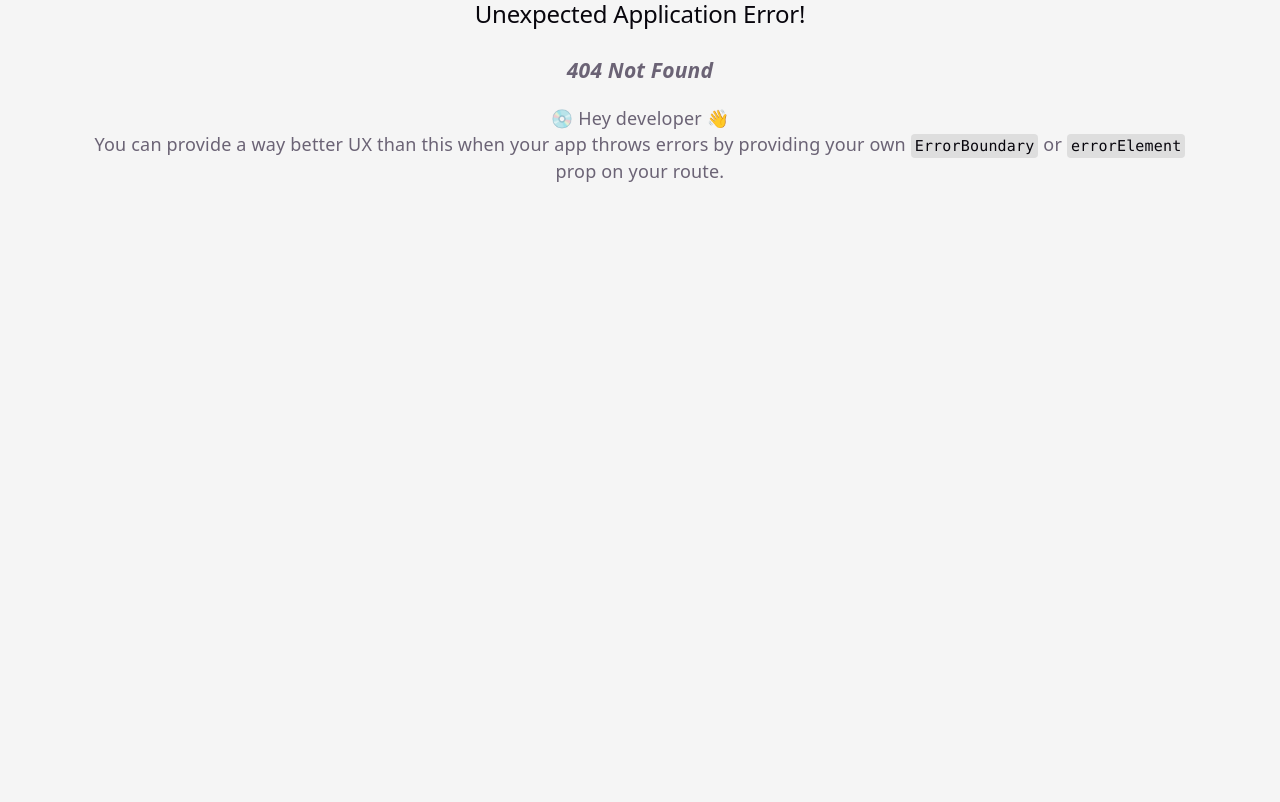
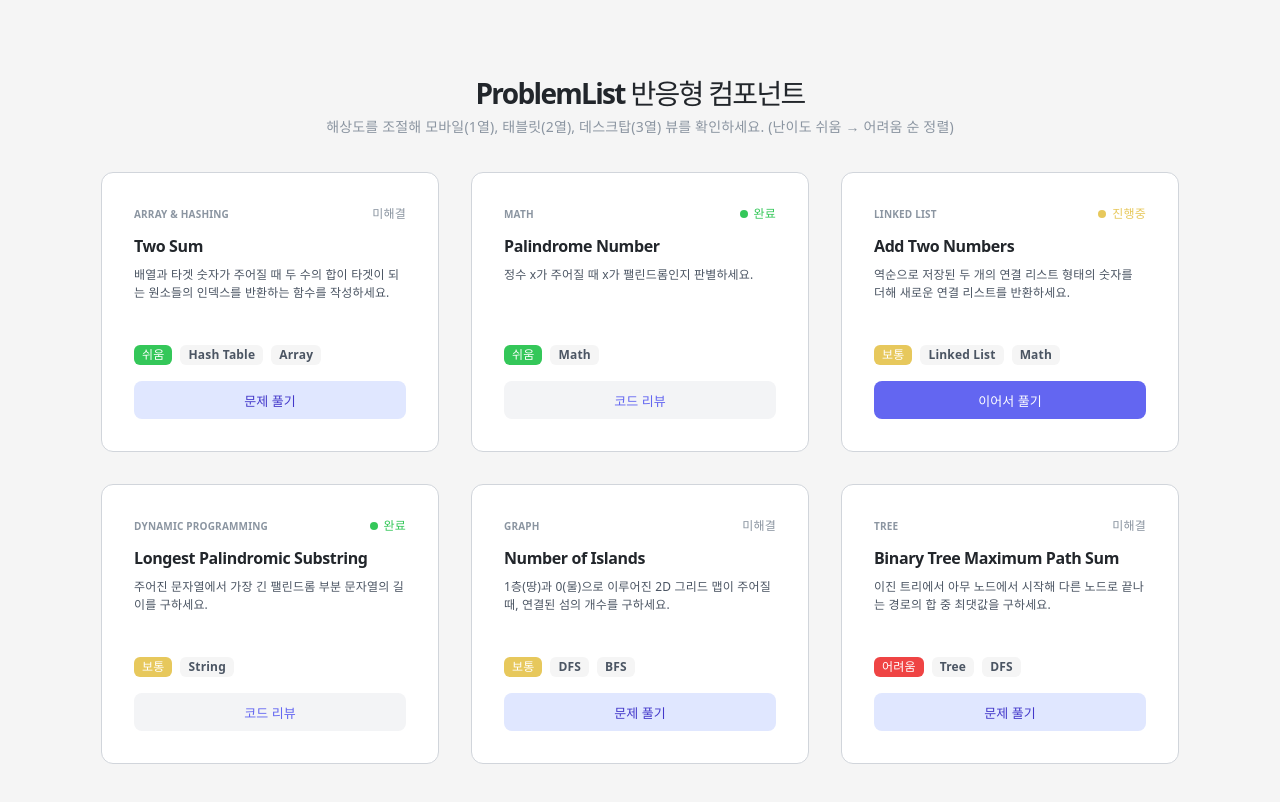
Before and after one commit to goorm-syncode/web-ide-frontend, a React (Vite) app: page /dev/problem-list in a window 1280 px wide. Before the commit this address had no page. Shown: the top 802 px of the page. Built offline with nearby package versions, Linux system fonts and the light colour scheme.

Commit message:
feat: add DevProblemListPage and ProblemList component with routing configuration

```diff
--- /dev/null
+++ b/src/components/domain/ProblemList.jsx
@@ -0,0 +1,25 @@
+import React from 'react';
+import ProblemCard from './ProblemCard';
+import '../../styles/components/ProblemList.css';
+
+/**
+ * 문제 리스트 반응형 컴포넌트
+ * @param {Object} props
+ * @param {Array} props.problems - 문제 데이터 배열
+ * @param {Function} [props.onProblemClick] - 카드 내 액션 버튼 클릭 핸들러
+ */
+const ProblemList = ({ problems = [], onProblemClick }) => {
+  return (
+    <div className="problem-list-container">
+      {problems.map((problem) => (
+        <ProblemCard
+          key={problem.id}
+          {...problem}
+          onClickAction={() => onProblemClick && onProblemClick(problem.id)}
+        />
+      ))}
+    </div>
+  );
+};
+
+export default ProblemList;
--- /dev/null
+++ b/src/pages/dev/DevProblemListPage.jsx
@@ -0,0 +1,85 @@
+import React from 'react';
+import ProblemList from '../../components/domain/ProblemList';
+import '../../styles/pages/DevProblemListPage.css';
+
+const mockProblems = [
+  {
+    id: 1,
+    status: 'unattempted',
+    category: 'ARRAY & HASHING',
+    title: 'Two Sum',
+    description: '배열과 타겟 숫자가 주어질 때 두 수의 합이 타겟이 되는 원소들의 인덱스를 반환하는 함수를 작성하세요.',
+    difficulty: 'EASY',
+    tags: ['Hash Table', 'Array']
+  },
+  {
+    id: 2,
+    status: 'in_progress',
+    category: 'LINKED LIST',
+    title: 'Add Two Numbers',
+    description: '역순으로 저장된 두 개의 연결 리스트 형태의 숫자를 더해 새로운 연결 리스트를 반환하세요.',
+    difficulty: 'MEDIUM',
+    tags: ['Linked List', 'Math']
+  },
+  {
+    id: 3,
+    status: 'solved',
+    category: 'DYNAMIC PROGRAMMING',
+    title: 'Longest Palindromic Substring',
+    description: '주어진 문자열에서 가장 긴 팰린드롬 부분 문자열의 길이를 구하세요.',
+    difficulty: 'MEDIUM',
+    tags: ['String']
+  },
+  {
+    id: 4,
+    status: 'unattempted',
+    category: 'GRAPH',
+    title: 'Number of Islands',
+    description: '1층(땅)과 0(물)으로 이루어진 2D 그리드 맵이 주어질 때, 연결된 섬의 개수를 구하세요.',
+    difficulty: 'MEDIUM',
+    tags: ['DFS', 'BFS']
+  },
+  {
+    id: 5,
+    status: 'unattempted',
+    category: 'TREE',
+    title: 'Binary Tree Maximum Path Sum',
+    description: '이진 트리에서 아무 노드에서 시작해 다른 노드로 끝나는 경로의 합 중 최댓값을 구하세요.',
+    difficulty: 'HARD',
+    tags: ['Tree', 'DFS']
+  },
+  {
+    id: 6,
+    status: 'solved',
+    category: 'MATH',
+    title: 'Palindrome Number',
+    description: '정수 x가 주어질 때 x가 팰린드롬인지 판별하세요.',
+    difficulty: 'EASY',
+    tags: ['Math']
+  },
+];
+
+const difficultyWeight = { EASY: 1, MEDIUM: 2, HARD: 3 };
+
+const DevProblemListPage = () => {
+  const handleProblemClick = (id) => {
+    alert(`문제 풀기로 이동: Problem ID ${id}`);
+  };
+
+  // 샘플 데이터 난이도별 정렬 (EASY -> MEDIUM -> HARD)
+  const sortedProblems = [...mockProblems].sort(
+    (a, b) => difficultyWeight[a.difficulty] - difficultyWeight[b.difficulty]
+  );
+
+  return (
+    <div className="dev-problem-list-wrapper">
+      <div className="dev-problem-list-content">
+        <h1 className="dev-title">ProblemList 반응형 컴포넌트</h1>
+        <p className="dev-subtitle">해상도를 조절해 모바일(1열), 태블릿(2열), 데스크탑(3열) 뷰를 확인하세요. (난이도 쉬움 → 어려움 순 정렬)</p>
+        <ProblemList problems={sortedProblems} onProblemClick={handleProblemClick} />
+      </div>
+    </div>
+  );
+};
+
+export default DevProblemListPage;
--- /dev/null
+++ b/src/styles/components/ProblemList.css
@@ -0,0 +1,39 @@
+/*
+  ProblemList.css
+  디자인 가이드라인(UI_RULES.md)에 따른 Spacing 규칙 준수: 16px, 24px, 32px
+*/
+.problem-list-container {
+  display: grid;
+  /* 모바일(기본): 1열 배치 */
+  grid-template-columns: 1fr;
+  gap: 16px;
+  width: 100%;
+}
+
+/* 태블릿: 768px 이상 */
+@media screen and (min-width: 768px) {
+  .problem-list-container {
+    /* 2열 배치 */
+    grid-template-columns: repeat(2, 1fr);
+    gap: 24px;
+  }
+}
+
+/* 데스크탑: 1024px 이상 */
+@media screen and (min-width: 1024px) {
+  .problem-list-container {
+    /* 3열 배치 */
+    grid-template-columns: repeat(3, 1fr);
+    gap: 32px;
+  }
+}
+
+/* 울트라 와이드 데스크탑 & 최대 폭 제한: 1440px 이상 (오픈 퀘스천 반영) */
+@media screen and (min-width: 1440px) {
+  .problem-list-container {
+    max-width: 1440px;
+    margin: 0 auto;
+    /* 최대 폭과 함께 3열의 안정적인 비율 사용을 유지하거나 4열로 확장 가능 */
+    grid-template-columns: repeat(3, 1fr);
+  }
+}
--- /dev/null
+++ b/src/styles/pages/DevProblemListPage.css
@@ -0,0 +1,23 @@
+.dev-problem-list-wrapper {
+  min-height: 100vh;
+  background-color: #F5F5F5; /* Page 배경색 규칙 반영 */
+  padding: 48px 24px;
+}
+
+.dev-problem-list-content {
+  max-width: 1440px;
+  margin: 0 auto;
+}
+
+.dev-title {
+  font-size: 28px;
+  color: #22262B;
+  margin-bottom: 8px;
+  font-weight: 700;
+}
+
+.dev-subtitle {
+  font-size: 14px;
+  color: #8B95A1;
+  margin-bottom: 32px;
+}
```
Also changed, not shown: src/router/index.jsx (+7 -0 lines).
